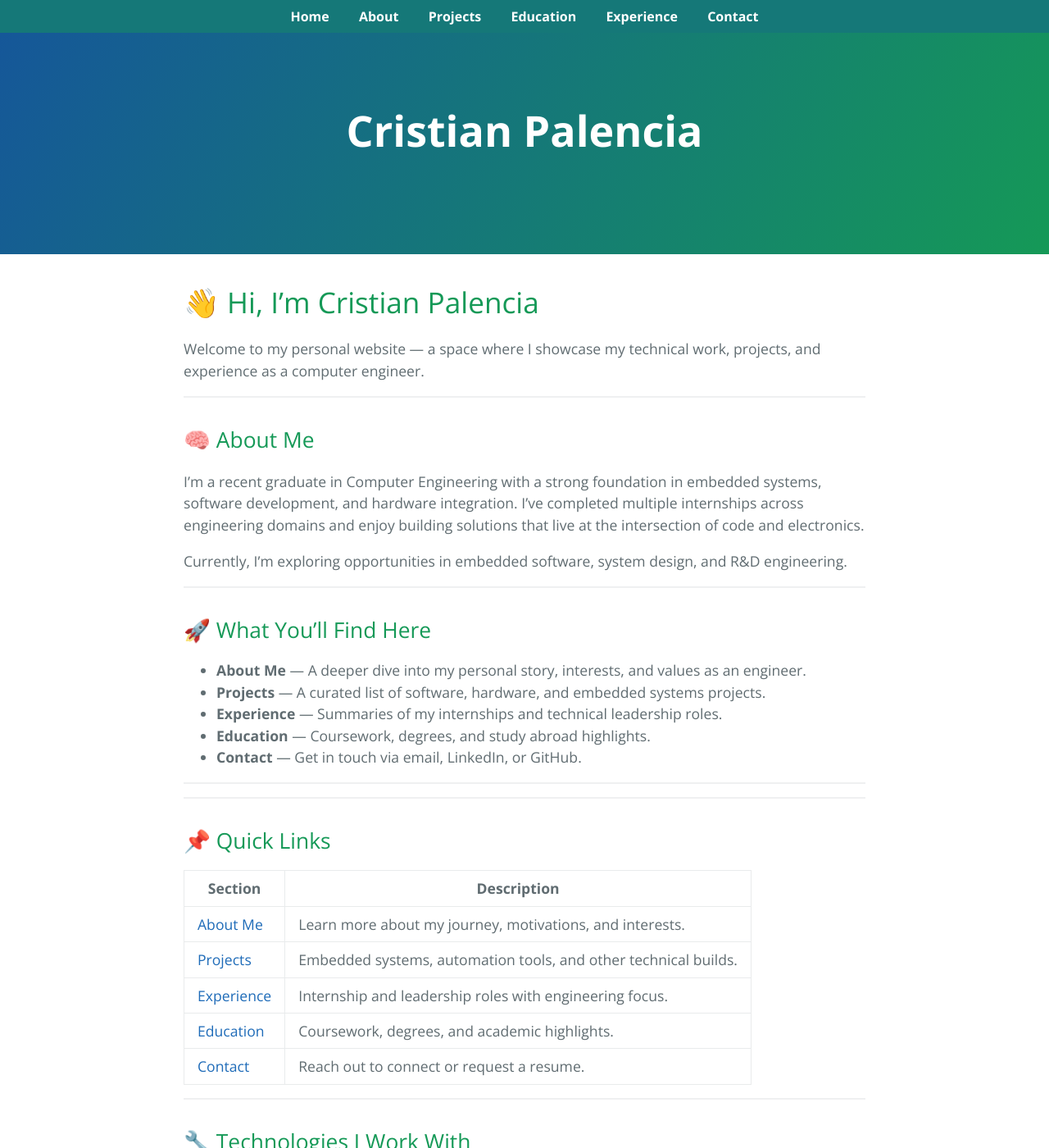
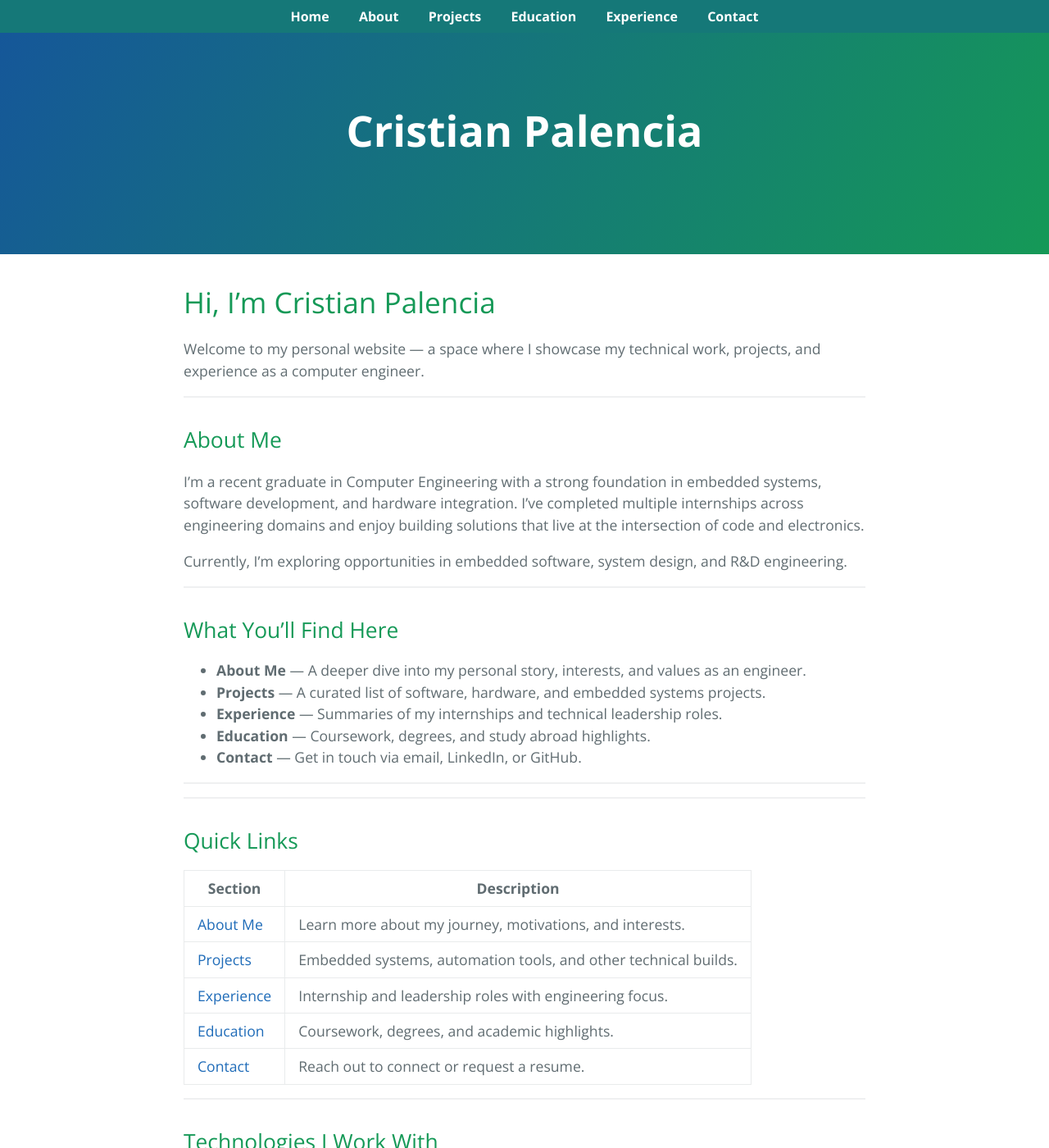
Before and after one commit to cpalencica/cpalencica.github.io, a Jekyll site: the page built from index.md, in a window 1280 px wide and 1400 px high. Shown: the whole window at 82% size. Built offline with Jekyll 4.4.1, drawn with Linux system fonts in a browser that asks for light colours; a style sheet for code colours, icons or effects is not loaded; the repository's description, which GitHub fills in, is left out.

Commit message:
removed emojis

```diff
--- a/index.md
+++ b/index.md
@@ -3,13 +3,13 @@ layout: default
 title: Cristian Palencia
 ---
 
-# 👋 Hi, I'm Cristian Palencia
+# Hi, I'm Cristian Palencia
 
 Welcome to my personal website — a space where I showcase my technical work, projects, and experience as a computer engineer.
 
 ---
 
-## 🧠 About Me
+## About Me
 
 I'm a recent graduate in Computer Engineering with a strong foundation in embedded systems, software development, and hardware integration. I've completed multiple internships across engineering domains and enjoy building solutions that live at the intersection of code and electronics.
 
@@ -17,7 +17,7 @@ Currently, I’m exploring opportunities in embedded software, system design, an
 
 ---
 
-## 🚀 What You’ll Find Here
+## What You’ll Find Here
 
 - **About Me** — A deeper dive into my personal story, interests, and values as an engineer.
 - **Projects** — A curated list of software, hardware, and embedded systems projects.
@@ -29,7 +29,7 @@ Currently, I’m exploring opportunities in embedded software, system design, an
 
 ---
 
-## 📌 Quick Links
+## Quick Links
 
 | Section              | Description                                                            |
 |----------------------|------------------------------------------------------------------------|
@@ -41,7 +41,7 @@ Currently, I’m exploring opportunities in embedded software, system design, an
 
 ---
 
-## 🔧 Technologies I Work With
+## Technologies I Work With
 
 - C, C++, Python, Embedded C
 - ESP32, Raspberry Pi, ARM Cortex
```
